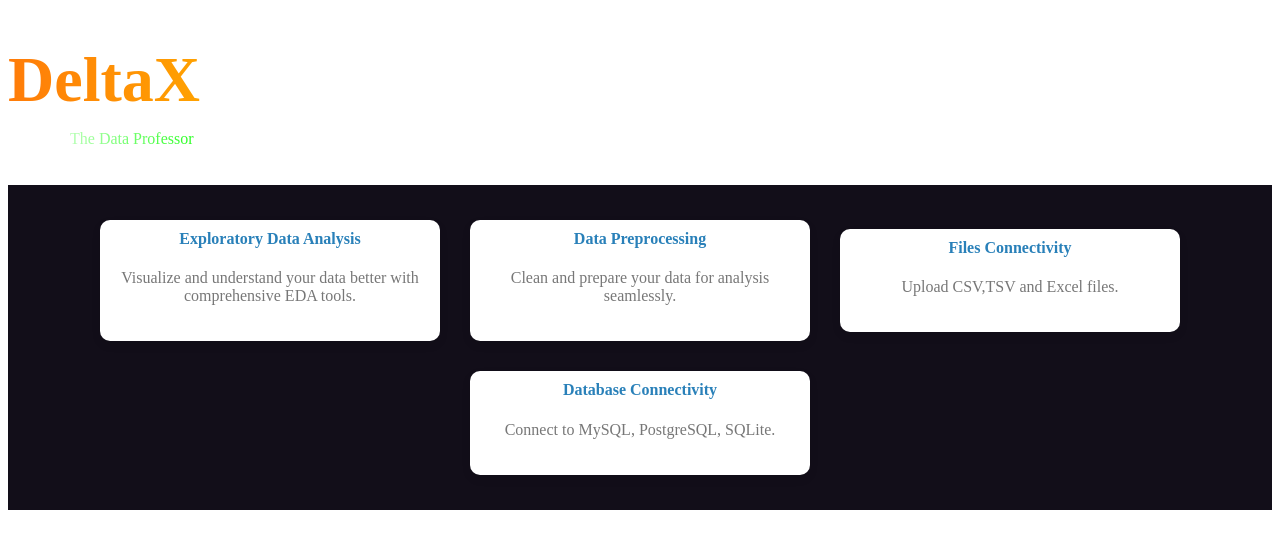
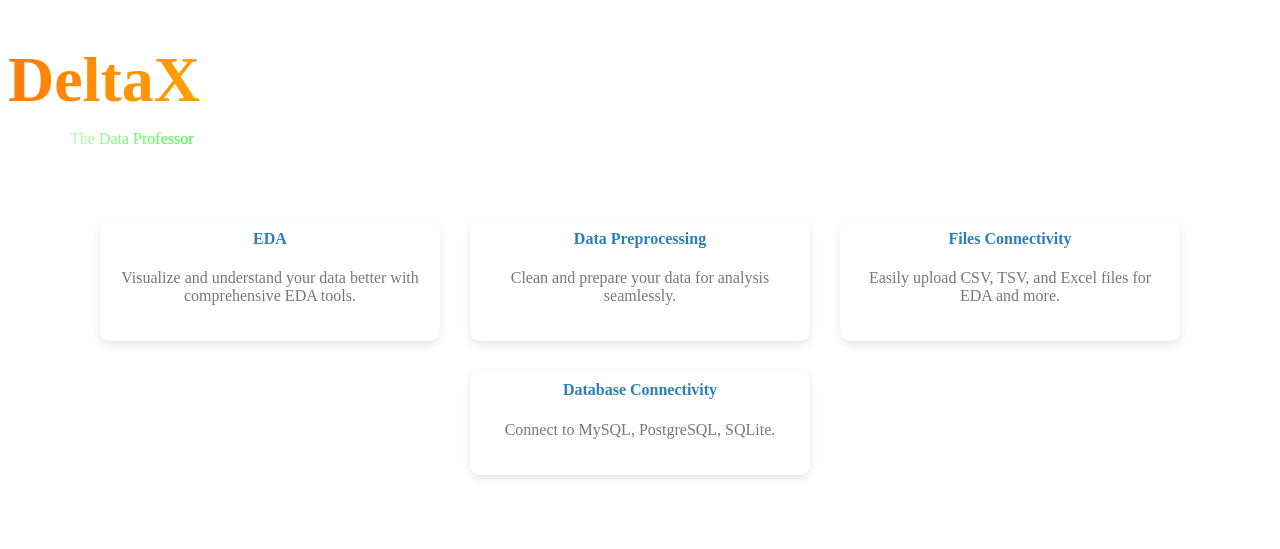
Before and after one commit to mrqadeer/DeltaX-Data-Professor, a Python web app: template templates/home.html in a window 1280 px wide. Shown: the top 549 px of the page. Run offline with Jinja, Linux system fonts and the light colour scheme; the template is opened without the code that fills it, so the values that code supplies are empty.

Commit message:
updated home page

```diff
--- a/static/css/home.css
+++ b/static/css/home.css
@@ -68,7 +68,6 @@ h6 {
     flex-wrap: wrap;
     justify-content: center; /* Centers the cards horizontally */
     padding: 20px;
-    background-color: rgb(18, 14, 25);
     align-items: center; /* Centers the cards vertically (if necessary) */
 }
 
--- a/templates/home.html
+++ b/templates/home.html
@@ -16,7 +16,7 @@
     <div class="card-container">
         <div class="card">
             <div class="lottie-animation" id="lottie-eda"></div>
-            <h4>Exploratory Data Analysis</h4>
+            <h4>EDA</h4>
             <p>Visualize and understand your data better with comprehensive EDA tools.</p>
         </div>
         <div class="card">
@@ -27,7 +27,7 @@
         <div class="card">
             <div class="lottie-animation" id="lottie-database"></div>
             <h4>Files Connectivity</h4>
-            <p>Upload CSV,TSV and Excel files.</p>
+            <p>Easily upload CSV, TSV, and Excel files for EDA and more.</p>
         </div>
         <div class="card">
             <div class="lottie-animation" id="lottie-database"></div>
```
Also changed, not shown: exports/charts/temp_chart.png.
